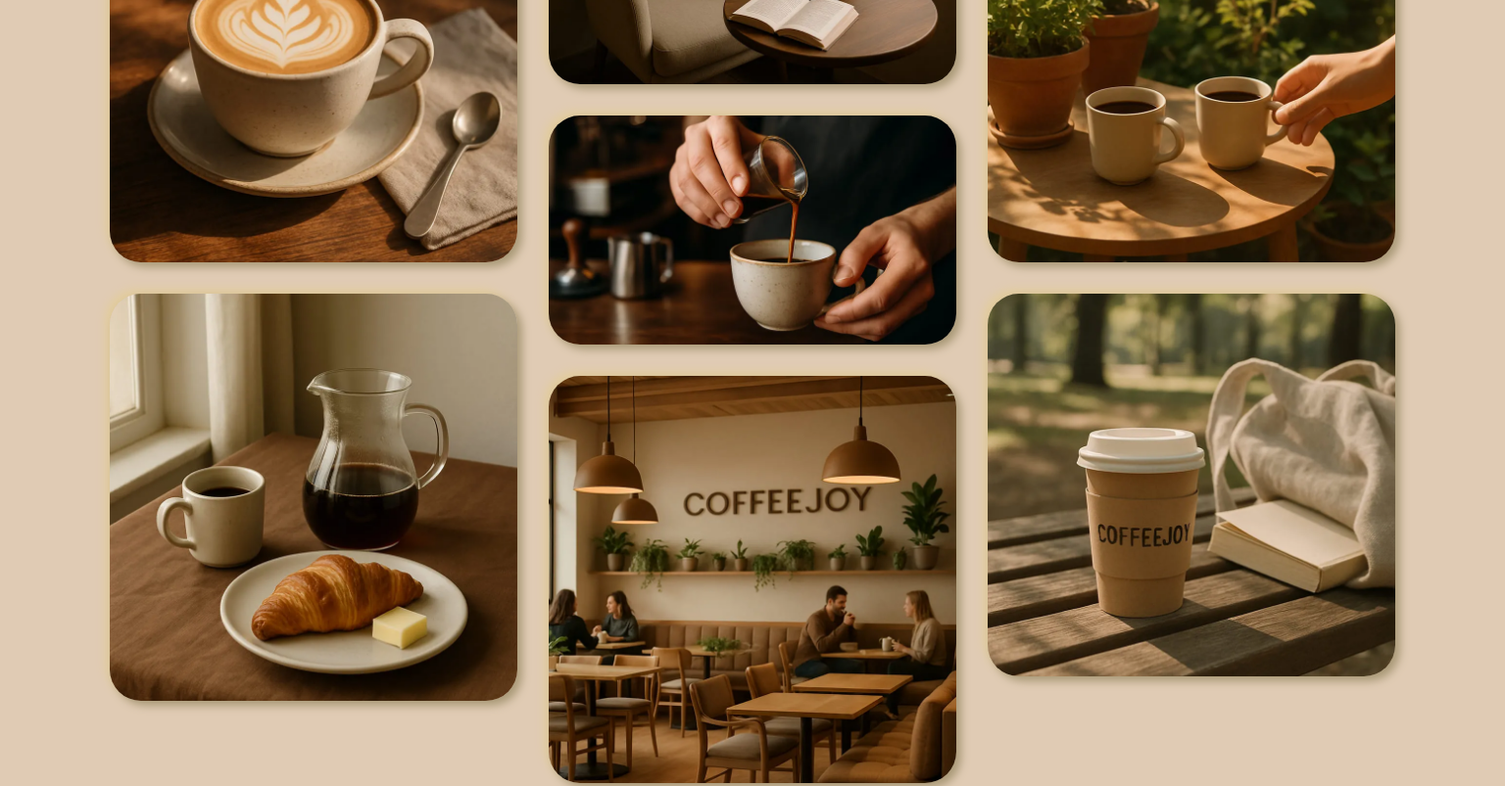
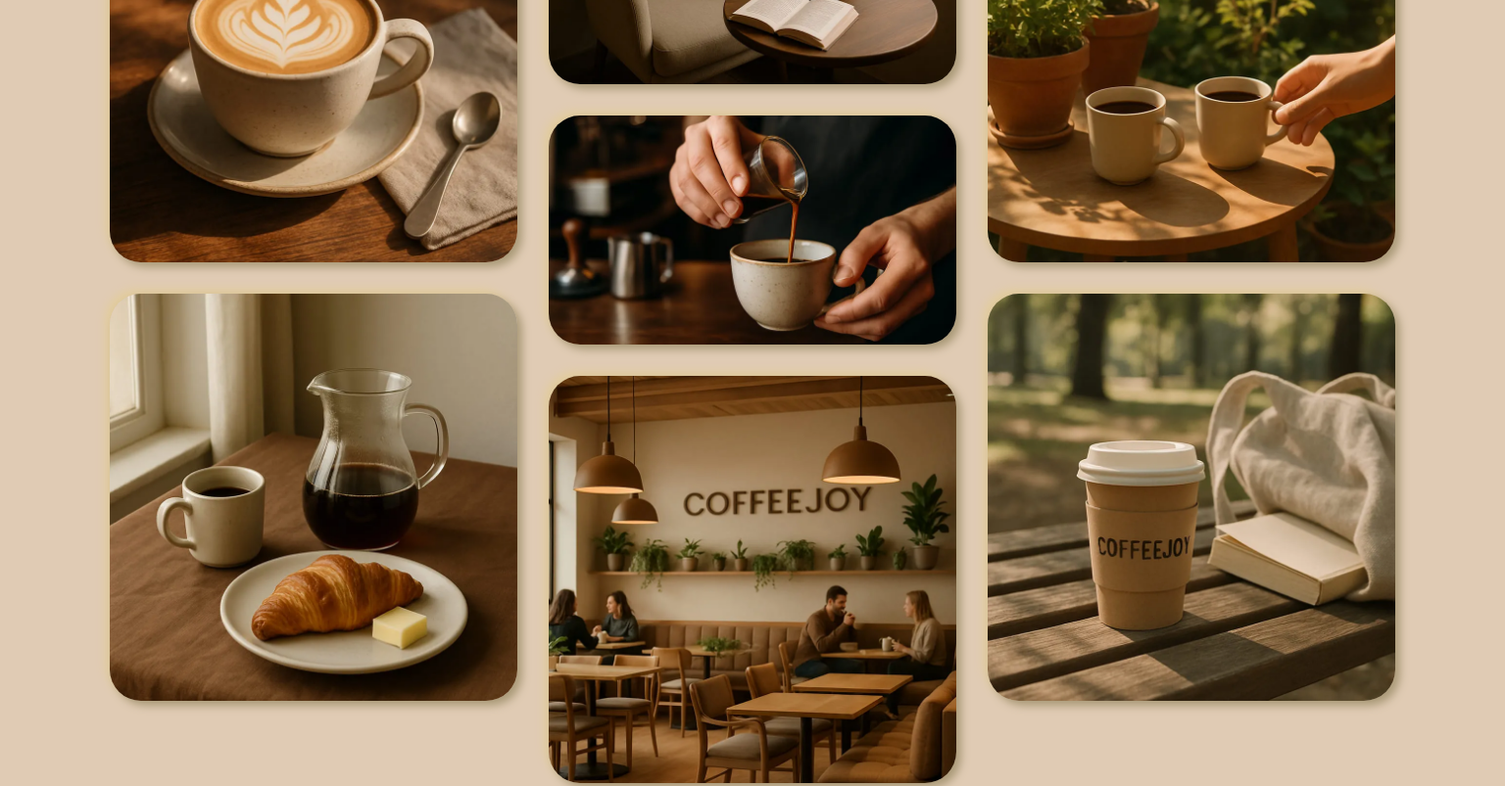
Before and after one commit to akrep17m-png/JoJo-team-project, a website built with Vite: page src/index.html in a window 1536 px wide. Shown: the part 3128-3931 px from the top of the page at 98% size. Built offline with nearby package versions, Linux system fonts and the light colour scheme; a web font is replaced by a local one.

Commit message:
gallery_fix

```diff
--- a/src/css/gallery.css
+++ b/src/css/gallery.css
@@ -77,6 +77,7 @@
     width: 704px;
     height: 391px;
   }
+
   .gallery-item:last-child .gallery-image {
     width: 704px;
     height: 391px;
@@ -119,4 +120,8 @@
   .gallery-image:hover {
     transform: scale(1.05);
   }
+
+  .gallery-item:last-child .gallery-image {
+    height: 416px;
+  }
 }
```
